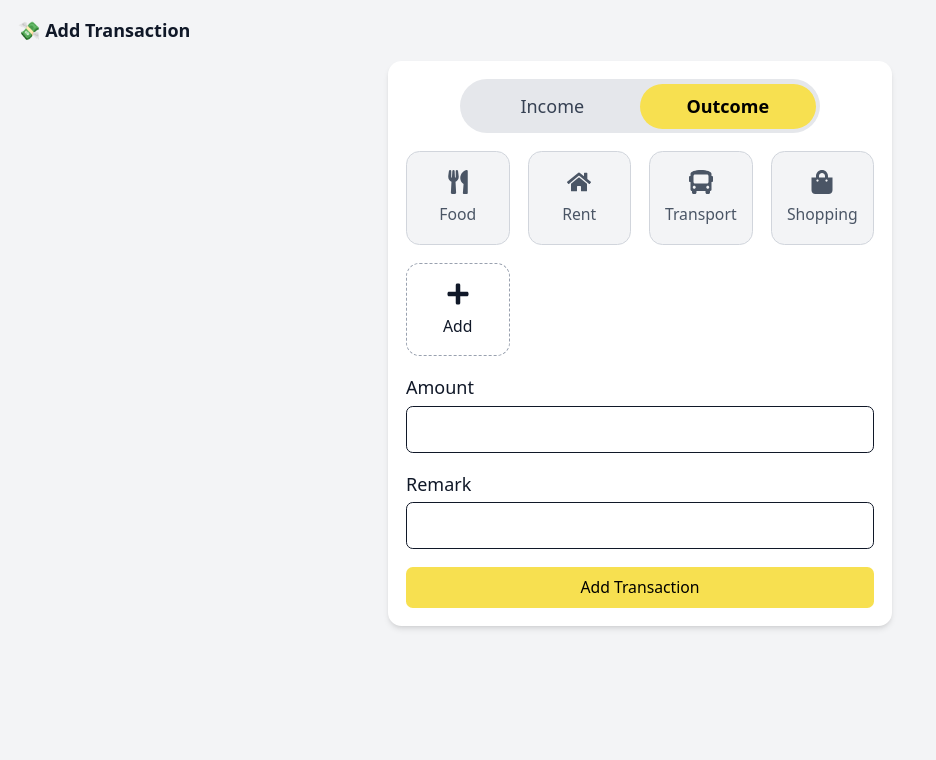
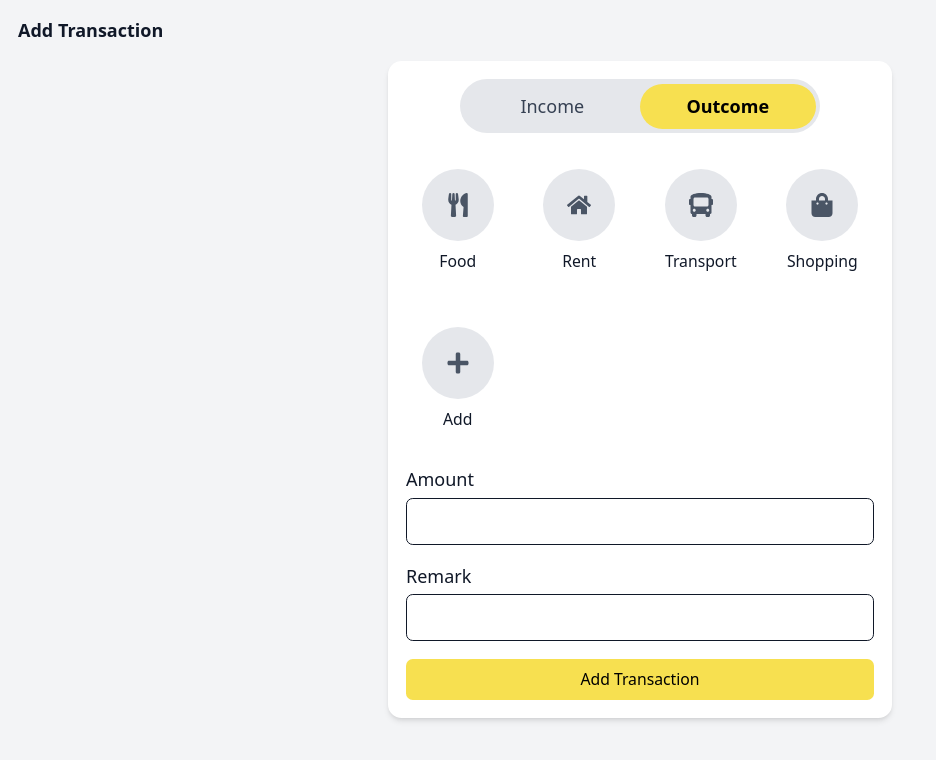
Before and after one commit to DanielDu95/balance-book, a React (Vite) app: page /transactions in a window 1280 px wide. Shown: the top 760 px of the page, without its empty margins (0-936 px from the left). Built offline with nearby package versions, Linux system fonts and the light colour scheme.

Commit message:
update UI

```diff
--- /dev/null
+++ b/docker-compose.yml
@@ -0,0 +1,16 @@
+version: "3.9"
+
+services:
+  frontend:
+    build: .
+    ports:
+      - "5173:5173"
+    environment:
+      - VITE_SUPABASE_URL=${VITE_SUPABASE_URL}
+      - VITE_SUPABASE_ANON_KEY=${VITE_SUPABASE_ANON_KEY}
+    env_file:
+      - .env
+    volumes:
+      - .:/app
+      - /app/node_modules
+    command: npm run dev
--- a/src/components/AddCategoryModal.tsx
+++ b/src/components/AddCategoryModal.tsx
@@ -12,14 +12,14 @@ import {
 } from "react-icons/fa";
 
 const iconSet = [
-  FaUtensils,
-  FaHome,
-  FaBus,
-  FaShoppingBag,
-  FaGift,
-  FaChartLine,
-  FaMoneyBillWave,
-  FaTag,
+  { key: "FaUtensils", icon: FaUtensils },
+  { key: "FaHome", icon: FaHome },
+  { key: "FaBus", icon: FaBus },
+  { key: "FaShoppingBag", icon: FaShoppingBag },
+  { key: "FaGift", icon: FaGift },
+  { key: "FaChartLine", icon: FaChartLine },
+  { key: "FaMoneyBillWave", icon: FaMoneyBillWave },
+  { key: "FaTag", icon: FaTag },
 ];
 
 type Props = {
@@ -33,36 +33,42 @@ export function AddCategoryModal({ type, onClose, onAdd }: Props) {
     onClose();
   });
   const [name, setName] = useState("");
-  const [selectedIcon, setSelectedIcon] = useState<any>(iconSet[0]);
+  const [selectedIconKey, setSelectedIconKey] = useState<string>(
+    iconSet[0].key
+  );
 
   // Close modal when clicking outside
-
   const handleSubmit = () => {
     const trimmed = name.trim();
     if (!trimmed) return;
 
-    onAdd({ key: trimmed, label: trimmed, icon: selectedIcon });
-    onClose();
+    const selectedIcon = iconSet.find(
+      (icon) => icon.key === selectedIconKey
+    )?.icon;
+    if (selectedIcon) {
+      onAdd({ key: trimmed, label: trimmed, icon: selectedIcon });
+      onClose();
+    }
   };
 
   return (
     <div className="fixed inset-0 bg-black/30 flex items-center justify-center z-50">
       <div
         ref={modalRef}
-        className="bg-white dark:bg-gray-800 p-6 rounded-xl w-[90%] max-w-md shadow-lg"
+        className="bg-white dark:bg-gray-800 p-6 flex flex-col gap-7 rounded-xl w-[90%] max-w-md shadow-lg"
       >
         <h2 className="text-lg font-bold mb-4">Add New {type} Category</h2>
 
         {/* Icon Selector */}
-        <div className="grid grid-cols-4 gap-4 mb-4">
-          {iconSet.map((Icon, idx) => {
-            const isSelected = selectedIcon === Icon;
+        <div className="grid grid-cols-6 gap-y-4 ">
+          {iconSet.map(({ key, icon: Icon }, idx) => {
+            const isSelected = selectedIconKey === key;
             return (
               <button
                 key={idx}
                 type="button"
-                onClick={() => setSelectedIcon(Icon)}
-                className={`p-3 rounded-xl border transition
+                onClick={() => setSelectedIconKey(key)}
+                className={`p-3 rounded-full w-12 h-12 border transition flex justify-center
                   ${
                     isSelected
                       ? "bg-primary text-black border-transparent"
--- a/src/components/CategorySelector.tsx
+++ b/src/components/CategorySelector.tsx
@@ -40,14 +40,20 @@ export function CategorySelector({ type, selected, setValue }: Props) {
               type="button"
               key={key}
               onClick={() => setValue("category", key)}
-              className={`flex flex-col items-center justify-center p-4 rounded-xl transition-colors border
-                ${
-                  isSelected
-                    ? "bg-primary text-black border-transparent"
-                    : "bg-gray-100 dark:bg-gray-700 text-gray-600 hover:bg-gray-200 dark:hover:bg-gray-600 border-gray-300"
-                }`}
+              className={`flex flex-col items-center justify-center p-4 transition-colors
+               `}
             >
-              <Icon size={24} />
+              <div
+                className={`flex items-center justify-center rounded-full hover:bg-primary w-16 h-16 p-2
+                  ${
+                    isSelected ? "bg-primary" : "bg-gray-200 dark:bg-gray-600"
+                  }`}
+              >
+                <Icon
+                  size={24}
+                  className={`${isSelected ? "text-black" : "text-gray-600"}`}
+                />
+              </div>
               <span className="text-sm mt-2">{label}</span>
             </button>
           );
@@ -57,9 +63,11 @@ export function CategorySelector({ type, selected, setValue }: Props) {
         <button
           type="button"
           onClick={() => setIsModalOpen(true)}
-          className="flex flex-col items-center justify-center p-4 rounded-xl border border-dashed border-gray-400 hover:bg-gray-100 dark:hover:bg-gray-700 transition"
+          className="flex flex-col items-center justify-center p-4 rounded-xl  transition"
         >
-          <FaPlus size={24} />
+          <div className="flex items-center justify-center rounded-full w-16 h-16 p-2 bg-gray-200 dark:bg-gray-600 hover:bg-primary">
+            <FaPlus size={24} className="text-gray-600 dark:text-gray-300" />
+          </div>
           <span className="text-sm mt-2">Add</span>
         </button>
       </div>
--- a/src/components/TransactionForm.tsx
+++ b/src/components/TransactionForm.tsx
@@ -60,13 +60,14 @@ export default function TransactionForm() {
         <label className="block mb-1 font-medium">Amount</label>
         <input
           type="number"
-          step="0.01"
-          min="0"
-          {...register("amount", { required: true })}
+          {...register("amount", { required: true, min: 1 })}
           className="w-full rounded-md border px-3 py-2 dark:bg-gray-700 dark:border-gray-600"
         />
-        {errors.amount && (
+        {errors.amount?.type === "required" && (
           <p className="text-red-500 text-sm">Amount is required</p>
+        )}
+        {errors.amount?.type === "min" && (
+          <p className="text-red-500 text-sm">Amount must be greater than 0</p>
         )}
       </div>
 
--- a/src/pages/TransactionsPage.tsx
+++ b/src/pages/TransactionsPage.tsx
@@ -3,7 +3,7 @@ import TransactionForm from "../components/TransactionForm";
 export default function TransactionsPage() {
   return (
     <div className="p-4">
-      <h1 className="text-xl font-bold mb-4">💸 Add Transaction</h1>
+      <h1 className="text-xl font-bold mb-4">Add Transaction</h1>
       <TransactionForm />
     </div>
   );
--- a/vite.config.js
+++ b/vite.config.js
@@ -5,4 +5,8 @@ import tailwindcss from "@tailwindcss/vite";
 // https://vite.dev/config/
 export default defineConfig({
   plugins: [react(), tailwindcss()],
+  server: {
+    host: "0.0.0.0", // allow access from outside Docker
+    port: 5173,
+  },
 });
```
Also changed, not shown: src/serverces/categories.ts (added), src/serverces/transactions.ts (added), 2 other files (tests, documents, lock files or other folders).
